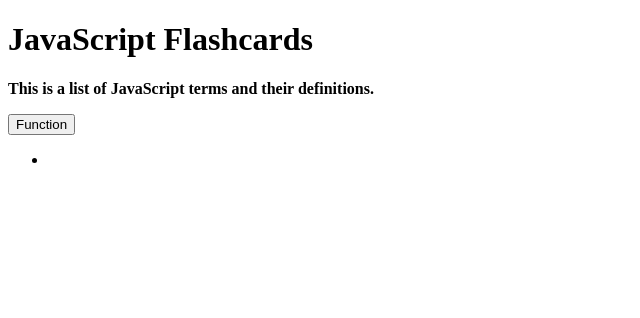
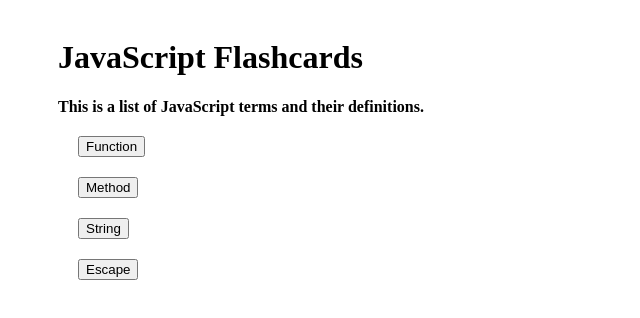
Before and after one commit to ParkerCatalano/flashcards, a plain HTML site: page index.html in a window 1280 px wide. Shown: the whole page, without its empty margins (0-640 px from the left). Drawn offline with Linux system fonts and the light colour scheme.

Commit message:
add modified index.html

```diff
--- a/css/flashcards.css
+++ b/css/flashcards.css
@@ -1,6 +1,17 @@
 
+.col-md-3 {
+  margin:20px;
+  }
+.container {
+padding-top: 10px;
+margin-left: 50px;
+width: 700px;
+}
 .initially-showing {
   display: none;
+}
+.initially-hidden {
+  display: block;
 }
 
 .clickable {
@@ -10,6 +21,3 @@
 .clickable:hover {
   text-decoration: underline;
 }
-li .initially-showing {
-  display: none;
-}
--- a/index.html
+++ b/index.html
@@ -13,12 +13,20 @@
       <p><strong>This is a list of JavaScript terms and their definitions.</strong>
       </p>
 
-      <button class="btn btn-inverse" id="functionDef">Function</button>
-      <ul>
-      <li></li>
-      </ul>
-      </div>
-      <div class="initially-showing">
+      <div class="col-md-3">
+        <button class="btn-1" style="vertical-align" id="functionDef">Function</button></div>
+        <h2 class="func"><div class="initially-showing"></div></h2>
+      <div class="col-md-3">
+        <button class="btn-2" style="vertical-align" id="functionMethod">Method</button></div>
+        <h2 class="meth"><div class="initially-showing"></div></h2>
+      <div class="col-md-3">
+        <button class="btn-3" style="vertical-align" id="functionString">String</button></div>
+        <h2 class="string"><div class="initially-showing"></div></h2>
+      <div class="col-md-3">
+        <button class="btn-4" style="vertical-align"
+        id="functionEsc">Escape</button></div>
+        <div class="initially-showing"></div>
+        <h2 class="escape"><div class="initially-showing"></div></h2>
       </div>
     </div>
   </body>
```
